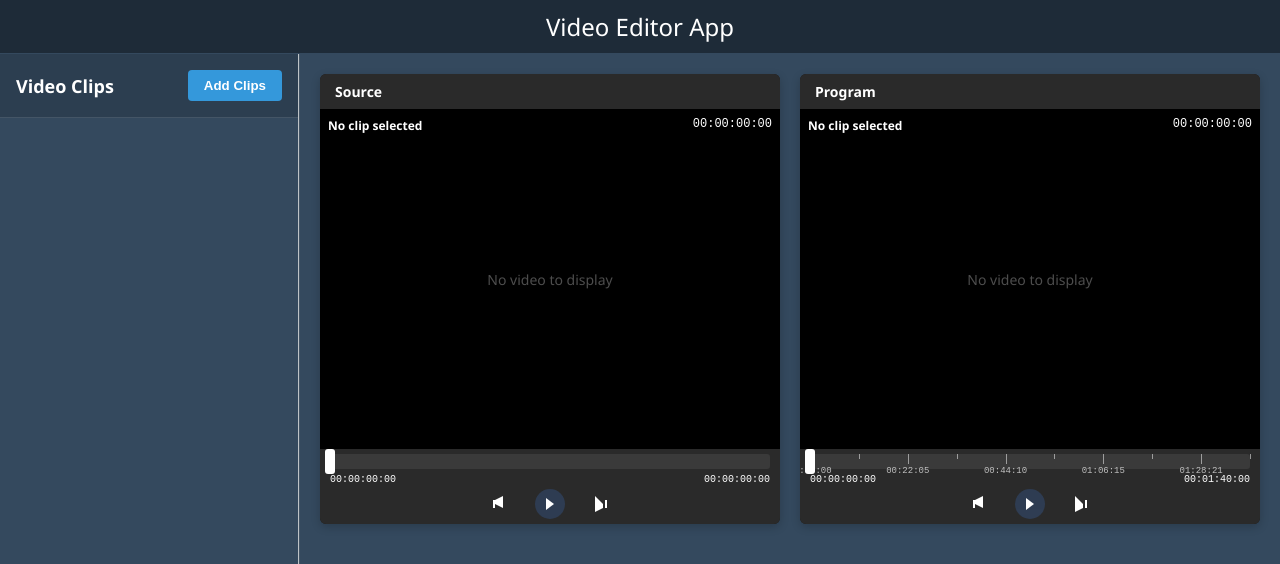
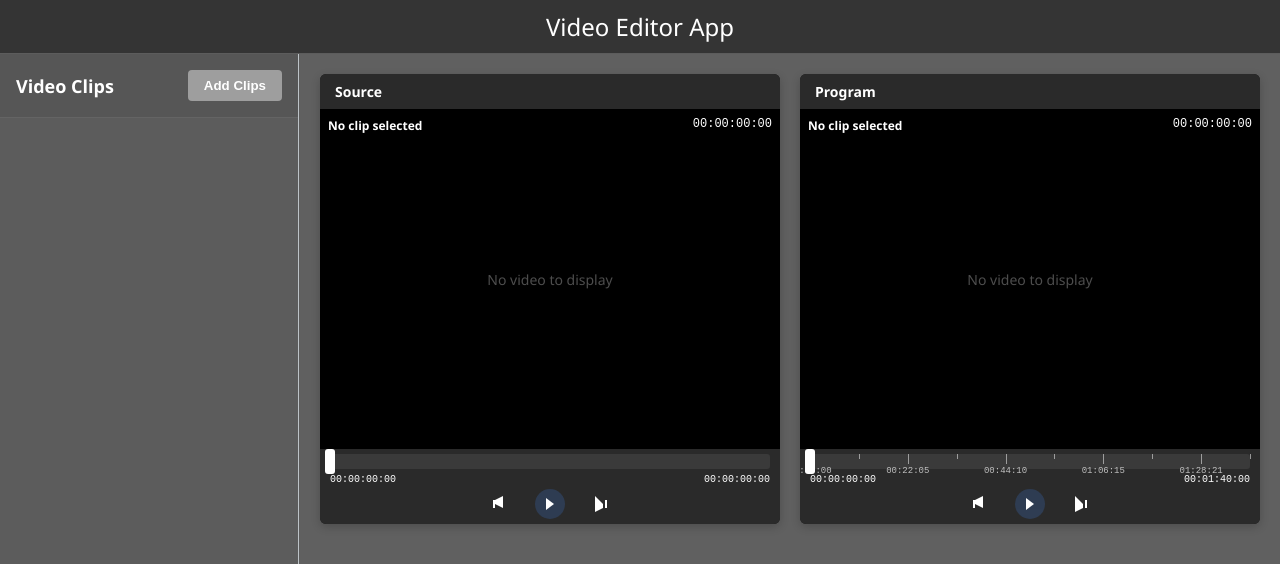
Before and after one commit to robgon-art/minimal-video-editor, a React (Create React App) app: page / in a window 1280 px wide. Shown: the top 564 px of the page. Built offline with nearby package versions, Linux system fonts and the light colour scheme.

Commit message:
All gray UI

```diff
--- a/src/App.css
+++ b/src/App.css
@@ -26,7 +26,7 @@ body {
 }
 
 .editor-header {
-  background-color: #2c3e50;
+  background-color: #4e4e4e;
   color: white;
   padding: 1rem;
   text-align: center;
@@ -41,7 +41,7 @@ body {
 .editor-workspace {
   flex: 1;
   padding: 1rem;
-  background-color: #34495e;
+  background-color: #606060;
   color: white;
   display: flex;
   justify-content: center;
@@ -76,7 +76,7 @@ body {
 }
 
 .add-clip-button:hover {
-  background-color: #2980b9;
+  background-color: #bebebe;
 }
 
 .add-clip-button:disabled {
@@ -95,7 +95,7 @@ body {
 .loading-indicator {
   padding: 1rem;
   text-align: center;
-  color: #7f8c8d;
+  color: #8d8d8d;
 }
 
 /* ClipList styles */
--- a/src/ClipViewer/ClipViewer.css
+++ b/src/ClipViewer/ClipViewer.css
@@ -1,7 +1,7 @@
 /* ClipViewer styles */
 .clip-viewer {
     width: 100%;
-    background-color: #34495e;
+    background-color: hsl(0, 0%, 36%);
     display: flex;
     flex-direction: column;
     height: 100%;
@@ -12,8 +12,8 @@
     display: flex;
     justify-content: space-between;
     align-items: center;
-    border-bottom: 1px solid #445566;
-    background-color: #2c3e50;
+    border-bottom: 1px solid #646464;
+    background-color: #565656;
 }
 
 .clip-viewer-header h2 {
@@ -23,7 +23,7 @@
 }
 
 .add-clips-button {
-    background-color: #3498db;
+    background-color: #9e9e9e;
     color: white;
     border: none;
     padding: 0.5rem 1rem;
@@ -33,7 +33,7 @@
 }
 
 .add-clips-button:hover {
-    background-color: #2980b9;
+    background-color: #b5b5b5;
 }
 
 .add-clips-button:disabled {
@@ -66,22 +66,22 @@
     display: flex;
     align-items: center;
     padding: 0.5rem;
-    border-bottom: 1px solid #445566;
+    border-bottom: 1px solid #626262;
     cursor: pointer;
     transition: background-color 0.2s;
 }
 
 .clip:hover {
-    background-color: #2c3e50;
+    background-color: #4b4b4b;
 }
 
 .clip-selected {
-    background-color: #3498db;
+    background-color: #d9d9d9;
     color: white;
 }
 
 .clip-selected:hover {
-    background-color: #2980b9;
+    background-color: #a9a9a9;
 }
 
 .clip-thumbnail {
--- a/src/Editor/Editor.css
+++ b/src/Editor/Editor.css
@@ -3,16 +3,16 @@
     height: 100vh;
     display: flex;
     flex-direction: column;
-    background-color: #2c3e50;
+    background-color: hsl(0, 0%, 31%);
     color: white;
     overflow: hidden;
 }
 
 .editor-header {
-    background-color: #1e2b38;
+    background-color: #343434;
     padding: 10px 20px;
     text-align: center;
-    border-bottom: 1px solid #34495e;
+    border-bottom: 1px solid #5c5c5c;
 }
 
 .editor-header h1 {
@@ -31,8 +31,8 @@
 .editor-left-panel {
     width: 300px;
     min-width: 300px;
-    background-color: #34495e;
-    border-right: 1px solid #445566;
+    background-color: hsl(0, 0%, 36%);
+    border-right: 1px solid #5d5d5d;
     overflow-y: auto;
 }
 
@@ -73,7 +73,7 @@
 
 /* Timeline container */
 .timeline-container {
-    background-color: #34495e;
+    background-color: #595959;
     border-radius: 6px;
     padding: 20px;
     flex: 1;
```
